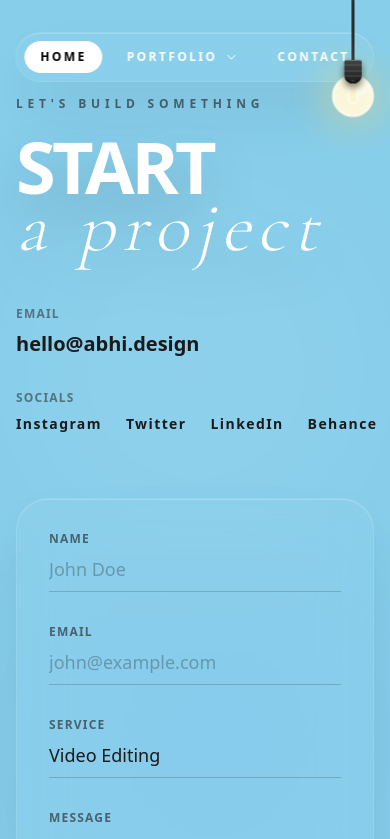
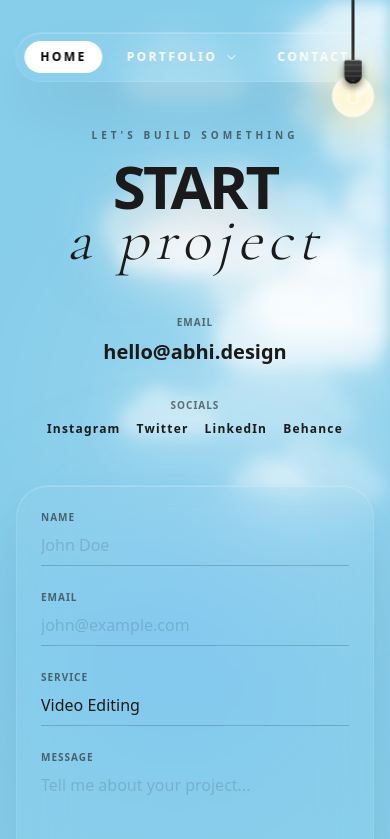
Before and after one commit to 7pixels-xyz/Abhi-protfolio, a Next.js app: page /contact in a window 390 px wide. Shown: the top 839 px of the page. Built offline with nearby package versions, Linux system fonts and the light colour scheme; a web font is replaced by a local one.

Commit message:
Optimize Contact page for mobile and add dynamic cloud themes

```diff
--- a/src/app/contact/ContactClient.tsx
+++ b/src/app/contact/ContactClient.tsx
@@ -1,66 +1,80 @@
 'use client';
 
 import { motion } from 'framer-motion';
+import { useTheme } from '@/components/ThemeProvider';
+import CloudBackground from '@/components/CloudBackground';
 
 export default function ContactClient() {
+  const { theme } = useTheme();
+  const isNight = theme === 'night';
+
+  const bgColor = isNight ? '#050505' : '#87CEEB';
+  const textColor = isNight ? 'text-white' : 'text-[#1a1a1a]';
+  const mutedText = isNight ? 'text-white/60' : 'text-[#1a1a1a]/60';
+  const formBg = isNight ? 'bg-white/5 border-white/10' : 'bg-white/20 border-white/30';
+  const inputBorder = isNight ? 'border-white/20 focus:border-white' : 'border-[#1a1a1a]/20 focus:border-[#1a1a1a]';
+  const buttonBg = isNight ? 'bg-white text-black hover:bg-white/80' : 'bg-[#1a1a1a] text-white hover:bg-[#1a1a1a]/80';
+
   return (
     <motion.main
-      className="relative min-h-screen bg-[#87CEEB] text-[#1a1a1a] overflow-hidden flex items-center justify-center pt-24 px-4 md:px-12"
+      className={`relative min-h-screen ${textColor} overflow-hidden flex items-center justify-center pt-24 pb-12 px-4 md:px-12 transition-colors duration-1000`}
       initial={{ opacity: 0, backgroundColor: '#ffffff' }}
-      animate={{ opacity: 1, backgroundColor: '#87CEEB' }}
+      animate={{ opacity: 1, backgroundColor: bgColor }}
       transition={{ duration: 0.8 }}
     >
 
+      <CloudBackground />
+
       {/* Background Floating Elements */}
       <motion.div
-        className="absolute top-1/4 left-1/4 w-[50vw] h-[50vw] bg-white/20 rounded-full blur-[120px] pointer-events-none"
+        className={`absolute top-1/4 left-1/4 w-[80vw] md:w-[50vw] h-[80vw] md:h-[50vw] rounded-full blur-[100px] md:blur-[120px] pointer-events-none transition-colors duration-1000 ${isNight ? 'bg-indigo-900/20' : 'bg-white/20'}`}
         initial={{ scale: 0.5, opacity: 0 }}
         animate={{ scale: 1, opacity: 1 }}
         transition={{ duration: 1.5, ease: "easeOut" }}
       />
       <motion.div
-        className="absolute bottom-1/4 right-1/4 w-[40vw] h-[40vw] bg-blue-400/20 rounded-full blur-[100px] pointer-events-none"
+        className={`absolute bottom-1/4 right-1/4 w-[60vw] md:w-[40vw] h-[60vw] md:h-[40vw] rounded-full blur-[80px] md:blur-[100px] pointer-events-none transition-colors duration-1000 ${isNight ? 'bg-purple-900/20' : 'bg-blue-400/20'}`}
         initial={{ scale: 0.5, opacity: 0 }}
         animate={{ scale: 1, opacity: 1 }}
         transition={{ duration: 1.5, ease: "easeOut", delay: 0.2 }}
       />
 
-      <div className="relative z-10 w-full max-w-6xl grid grid-cols-1 lg:grid-cols-2 gap-16 lg:gap-8 items-center">
+      <div className="relative z-10 w-full max-w-6xl grid grid-cols-1 lg:grid-cols-2 gap-12 lg:gap-8 items-center mt-8 md:mt-0">
 
         {/* Left Side - Typography */}
-        <div className="flex flex-col">
+        <div className="flex flex-col text-center lg:text-left">
           <motion.div
             initial={{ opacity: 0, y: 50 }}
             animate={{ opacity: 1, y: 0 }}
             transition={{ duration: 0.8, ease: [0.16, 1, 0.3, 1], delay: 0.3 }}
           >
-            <p className="font-sans font-bold tracking-[0.4em] text-[#1a1a1a]/60 text-xs uppercase mb-6">
+            <p className={`font-sans font-bold tracking-[0.4em] ${mutedText} text-[10px] md:text-xs uppercase mb-4 md:mb-6`}>
               Let's build something
             </p>
-            <h1 className="text-7xl md:text-[140px] flex flex-col leading-[0.85] drop-shadow-2xl text-white">
+            <h1 className="text-6xl sm:text-7xl md:text-[120px] lg:text-[140px] flex flex-col leading-[0.9] drop-shadow-2xl">
               <span className="font-sans font-black tracking-tighter uppercase">Start</span>
               <span className="font-cormorant font-light italic tracking-widest lowercase">a project</span>
             </h1>
           </motion.div>
 
           <motion.div
-            className="mt-12 md:mt-24 flex flex-col gap-8"
+            className="mt-12 md:mt-24 flex flex-col gap-8 items-center lg:items-start"
             initial={{ opacity: 0, x: -30 }}
             animate={{ opacity: 1, x: 0 }}
             transition={{ delay: 0.6, duration: 1, ease: [0.16, 1, 0.3, 1] }}
           >
             <div>
-              <p className="font-sans font-bold text-xs tracking-widest uppercase text-[#1a1a1a]/50 mb-2">Email</p>
-              <a href="mailto:hello@abhi.design" className="font-sans font-black text-xl md:text-3xl hover:text-white transition-colors" data-cursor-text="Send">
+              <p className={`font-sans font-bold text-[10px] md:text-xs tracking-widest uppercase ${mutedText} mb-2`}>Email</p>
+              <a href="mailto:hello@abhi.design" className="font-sans font-black text-xl md:text-3xl hover:opacity-70 transition-opacity" data-cursor-text="Send">
                 hello@abhi.design
               </a>
             </div>
 
             <div>
-              <p className="font-sans font-bold text-xs tracking-widest uppercase text-[#1a1a1a]/50 mb-2">Socials</p>
-              <div className="flex gap-6">
+              <p className={`font-sans font-bold text-[10px] md:text-xs tracking-widest uppercase ${mutedText} mb-2`}>Socials</p>
+              <div className="flex flex-wrap justify-center lg:justify-start gap-4 md:gap-6">
                 {['Instagram', 'Twitter', 'LinkedIn', 'Behance'].map((social) => (
-                  <a key={social} href="#" className="font-sans font-bold text-sm tracking-widest hover:text-white transition-colors" data-cursor-text="Open">
+                  <a key={social} href="#" className="font-sans font-bold text-xs md:text-sm tracking-widest hover:opacity-70 transition-opacity" data-cursor-text="Open">
                     {social}
                   </a>
                 ))}
@@ -71,28 +85,28 @@ export default function ContactClient() {
 
         {/* Right Side - Form */}
         <motion.div
-          className="w-full max-w-xl mx-auto lg:ml-auto premium-glass bg-white/10 border border-white/20 p-8 md:p-12 rounded-[2rem] shadow-2xl"
+          className={`w-full max-w-xl mx-auto lg:ml-auto premium-glass ${formBg} border p-6 md:p-12 rounded-[2rem] shadow-2xl transition-colors duration-1000 backdrop-blur-xl`}
           initial={{ opacity: 0, scale: 0.95, y: 50 }}
           animate={{ opacity: 1, scale: 1, y: 0 }}
           transition={{ duration: 0.8, delay: 0.5, ease: [0.16, 1, 0.3, 1] }}
         >
-          <form className="flex flex-col gap-8" onSubmit={(e) => e.preventDefault()}>
+          <form className="flex flex-col gap-6 md:gap-8" onSubmit={(e) => e.preventDefault()}>
 
-            <div className="flex flex-col md:flex-row gap-8">
+            <div className="flex flex-col md:flex-row gap-6 md:gap-8">
               <div className="flex-1">
-                <label className="block font-sans font-bold text-xs tracking-widest uppercase text-[#1a1a1a]/60 mb-2">Name</label>
+                <label className={`block font-sans font-bold text-[10px] md:text-xs tracking-widest uppercase ${mutedText} mb-2`}>Name</label>
                 <input
                   type="text"
-                  className="w-full bg-transparent border-b border-[#1a1a1a]/20 pb-2 font-sans text-lg focus:outline-none focus:border-[#1a1a1a] transition-colors placeholder:text-[#1a1a1a]/30"
+                  className={`w-full bg-transparent border-b ${inputBorder} pb-2 font-sans text-base md:text-lg focus:outline-none transition-colors placeholder:opacity-30`}
                   placeholder="John Doe"
                   data-cursor-text="Type"
                 />
               </div>
               <div className="flex-1">
-                <label className="block font-sans font-bold text-xs tracking-widest uppercase text-[#1a1a1a]/60 mb-2">Email</label>
+                <label className={`block font-sans font-bold text-[10px] md:text-xs tracking-widest uppercase ${mutedText} mb-2`}>Email</label>
                 <input
                   type="email"
-                  className="w-full bg-transparent border-b border-[#1a1a1a]/20 pb-2 font-sans text-lg focus:outline-none focus:border-[#1a1a1a] transition-colors placeholder:text-[#1a1a1a]/30"
+                  className={`w-full bg-transparent border-b ${inputBorder} pb-2 font-sans text-base md:text-lg focus:outline-none transition-colors placeholder:opacity-30`}
                   placeholder="john@example.com"
                   data-cursor-text="Type"
                 />
@@ -100,9 +114,9 @@ export default function ContactClient() {
             </div>
 
             <div>
-              <label className="block font-sans font-bold text-xs tracking-widest uppercase text-[#1a1a1a]/60 mb-2">Service</label>
+              <label className={`block font-sans font-bold text-[10px] md:text-xs tracking-widest uppercase ${mutedText} mb-2`}>Service</label>
               <select
-                className="w-full bg-transparent border-b border-[#1a1a1a]/20 pb-2 font-sans text-lg focus:outline-none focus:border-[#1a1a1a] transition-colors appearance-none cursor-pointer"
+                className={`w-full bg-transparent border-b ${inputBorder} pb-2 font-sans text-base md:text-lg focus:outline-none transition-colors appearance-none cursor-pointer ${isNight ? 'text-white [&>option]:text-black' : 'text-[#1a1a1a] [&>option]:text-[#1a1a1a]'}`}
                 data-cursor-text="Select"
               >
                 <option>Video Editing</option>
@@ -113,17 +127,17 @@ export default function ContactClient() {
             </div>
 
             <div>
-              <label className="block font-sans font-bold text-xs tracking-widest uppercase text-[#1a1a1a]/60 mb-2">Message</label>
+              <label className={`block font-sans font-bold text-[10px] md:text-xs tracking-widest uppercase ${mutedText} mb-2`}>Message</label>
               <textarea
-                className="w-full bg-transparent border-b border-[#1a1a1a]/20 pb-2 font-sans text-lg focus:outline-none focus:border-[#1a1a1a] transition-colors resize-none placeholder:text-[#1a1a1a]/30"
-                rows={4}
+                className={`w-full bg-transparent border-b ${inputBorder} pb-2 font-sans text-base md:text-lg focus:outline-none transition-colors resize-none placeholder:opacity-30`}
+                rows={3}
                 placeholder="Tell me about your project..."
                 data-cursor-text="Type"
               />
             </div>
 
             <button
-              className="mt-4 w-full py-4 bg-[#1a1a1a] text-white rounded-full font-sans font-bold tracking-[0.2em] uppercase text-xs hover:bg-white hover:text-black transition-colors duration-500 border border-transparent hover:border-black"
+              className={`mt-2 md:mt-4 w-full py-4 rounded-full font-sans font-bold tracking-[0.2em] uppercase text-[10px] md:text-xs transition-colors duration-500 border border-transparent ${buttonBg}`}
               data-cursor-text="Submit"
             >
               Send Inquiry
```
